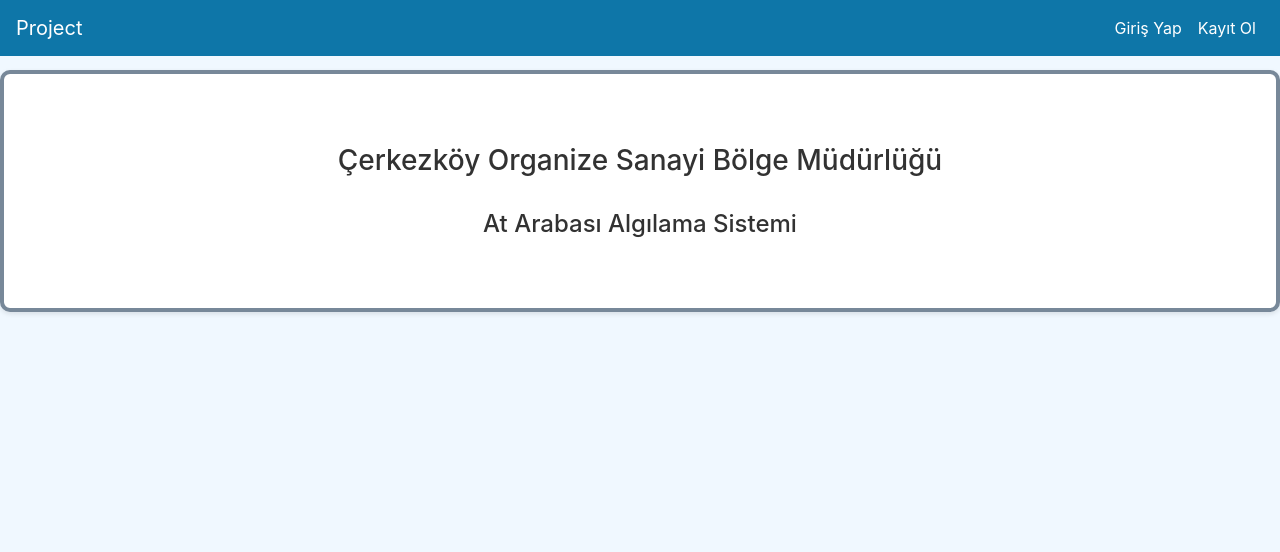
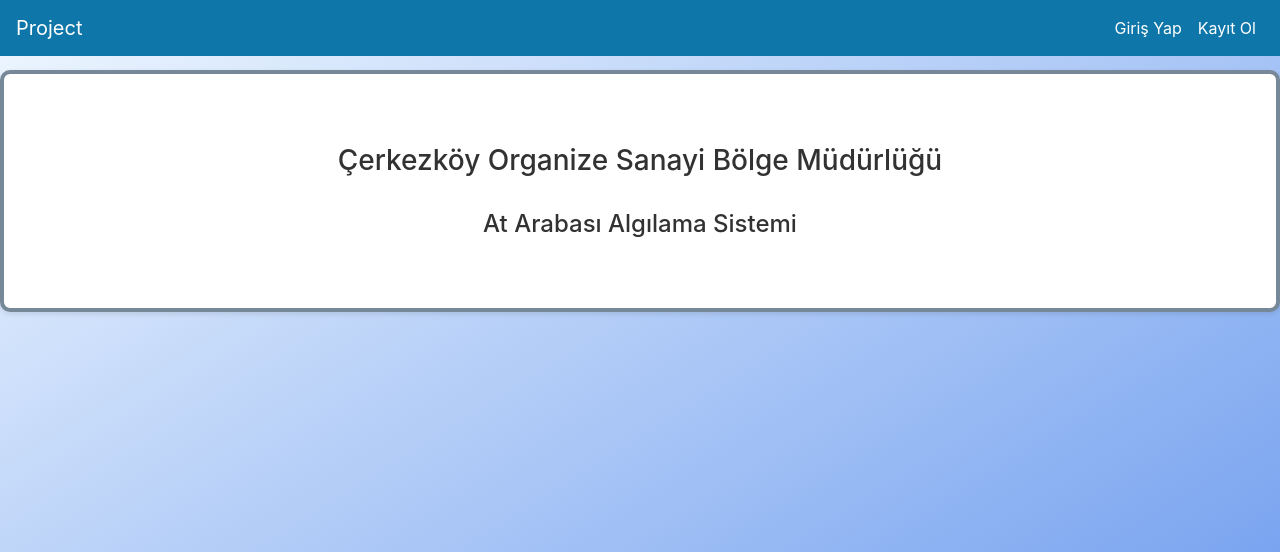
Before and after one commit to metecesmeliler/horsedetection, a FastAPI app: page / in a window 1280 px wide. Shown: the top 552 px of the page. Run offline with FastAPI, Linux system fonts and the light colour scheme; some libraries are stand-ins or nearby versions.

Commit message:
Changed the background of the layout

```diff
--- a/templates/layout.html
+++ b/templates/layout.html
@@ -10,7 +10,7 @@
 
     <style>
         body {
-            background-color: aliceblue;
+            background: linear-gradient(to bottom right, aliceblue, cornflowerblue) no-repeat fixed;
         }
         .custom-container {
             max-width: 1400px;
```
